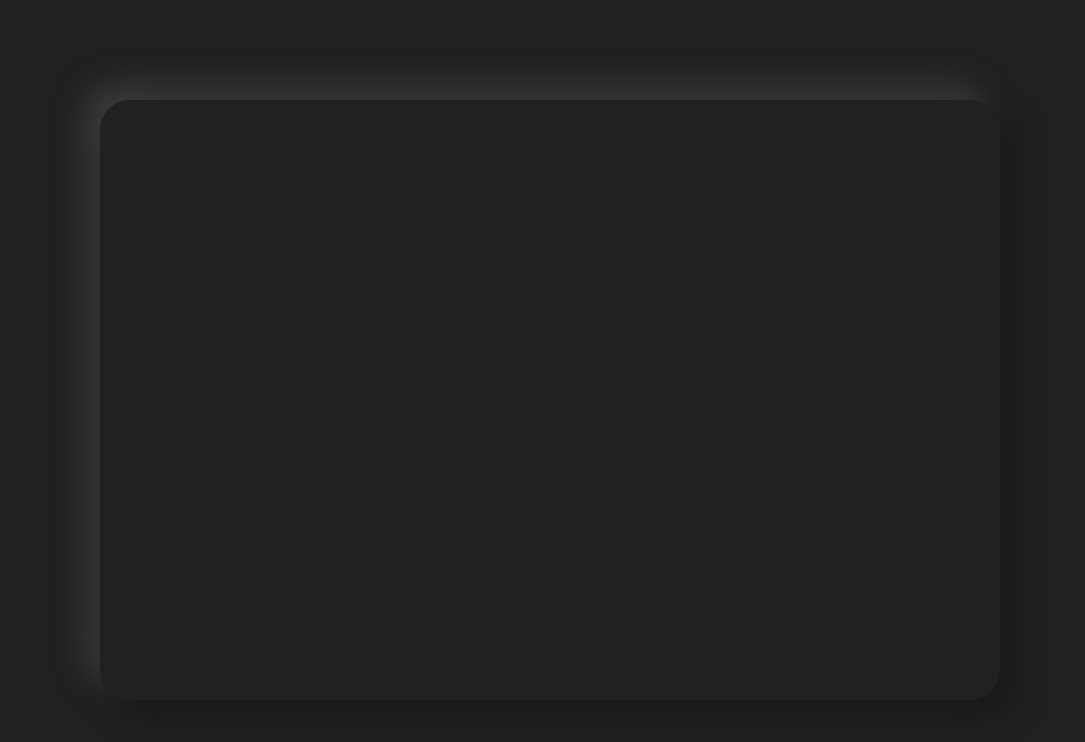
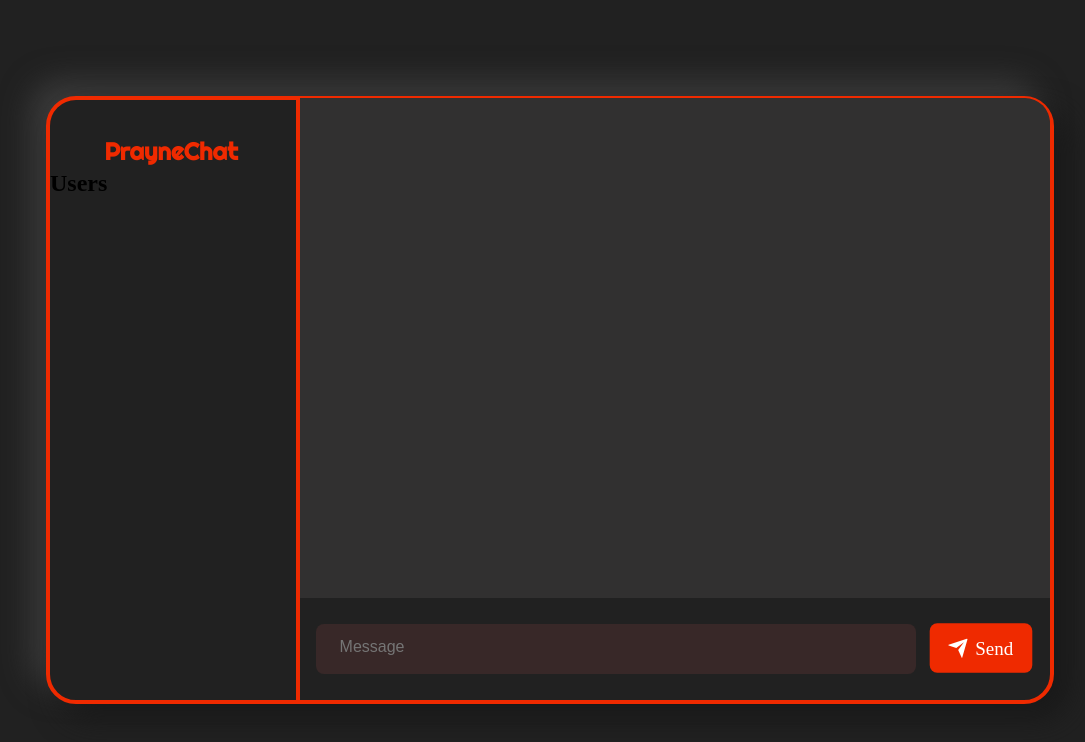
Before and after one commit to prahas23/realtime-chat-app, a website: page public/chatroom/chill.html in a window 1280 px wide. Shown: the whole page, without its empty margins (90-1175 px from the left). Drawn offline with nearby package versions, Linux system fonts and the light colour scheme; no server answers.

Commit message:
designed the entire chatroom except the sidebar

```diff
--- /dev/null
+++ b/public/chatroom/chat-style.css
@@ -0,0 +1,204 @@
+@import url('https://fonts.googleapis.com/css2?family=Righteous&display=swap');
+
+body{
+    margin: 0;
+    padding: 0;
+    background-color: #212121;
+    overflow: hidden;
+}
+
+/* Chill Room */
+
+.chill-container {
+    position: absolute;
+    top: 50%;
+    left: 50%;
+    transform: translate(-50%, -50%);
+    width: 1000px;
+    height: 600px;
+    border-radius: 30px;
+    border: 4px solid #ef2a00;
+    background: #212121;
+    box-shadow: 15px 15px 30px rgb(25, 25, 25),
+                -15px -15px 30px rgb(60, 60, 60);
+}
+
+.chill-container h1 {
+    position: relative;
+    top: 1rem;
+    left: 3.4rem;
+    display: flex;
+    width: fit-content;
+    font-family: 'Righteous', cursive;
+    color: #ef2a00;
+}
+
+.chill-sidebar {
+    position: relative;
+    width: fit-content;
+}
+
+.chill-messages {
+    position: relative;
+    height: 499.68px;
+    width: 750px;
+    border-radius: 0 25px 0 0;
+    top: -7.39rem;
+    left: 15.37rem;
+    background: #313030;
+    border-left: 4px solid #ef2a00;
+}
+
+.chill-form {
+    position: relative;
+    height: 79.1px;
+    top: -8rem;
+    left: 15.35rem;
+    border-left: 4px solid #ef2a00;
+    padding-top: 2.2rem;
+    padding-left: 1rem;
+    width: fit-content;
+}
+
+.form {
+    --width-of-input: 600px;
+    --border-height: 1px;
+    --border-before-color: rgba(221, 221, 221, 0.39);
+    --border-after-color: #ef2a00;
+    background: #de5b5b1f;
+    position: relative;
+
+    width: var(--width-of-input);
+    height: 50px;
+    border-radius: 8px;
+}
+ /* styling of Input */
+.input {
+    color: white;
+    font-size: 1rem;
+    background-color: transparent;
+    width: 100%;
+    box-sizing: border-box;
+    padding-inline: 1.5em;
+    padding-block: 0.9em;
+    border: none;
+    /* border-bottom: var(--border-height) solid var(--border-before-color); */
+}
+
+/* styling of animated border */
+.input-border {
+    position: absolute;
+    background: var(--border-after-color);
+    width: 0%;
+    height: 2px;
+    bottom: 0;
+    left: 0;
+    transition: 0.3s;
+}
+
+/* Hover on Input */
+input:hover ~ .input-border {
+    width: 100%;
+}
+
+input:focus {
+    outline: none;
+}
+/* here is code of animated border */
+input:focus ~ .input-border {
+    width: 100%;
+}
+
+.send-btn {
+    font-family: inherit;
+    font-size: 20px;
+    background: #ef2a00;
+    color: white;
+    padding: 0.7em 1em;
+    padding-left: 0.9em;
+    display: flex;
+    align-items: center;
+    border: none;
+    border-radius: 8px;
+    overflow: hidden;
+    transition: all 0.2s;
+    position: relative;
+    top: -3.2rem;
+    left: 38.2rem;
+    transform: scale(0.95);
+
+}
+
+.send-btn span {
+    display: block;
+    margin-left: 0.3em;
+    transition: all 0.3s ease-in-out;
+}
+
+.send-btn svg {
+    display: block;
+    transform-origin: center center;
+    transition: transform 0.3s ease-in-out;
+}
+
+.send-btn:hover .svg-wrapper {
+    animation: fly-1 0.6s ease-in-out infinite alternate;
+}
+
+.send-btn:hover svg {
+    transform: translateX(1.2em) rotate(45deg) scale(1.1);
+}
+
+.send-btn:hover span {
+    transform: translateX(5em);
+}
+
+.send-btn:active {
+    transform: scale(0.95);
+}
+
+@keyframes fly-1 {
+    from {
+        transform: translateY(0.1em);
+    }
+
+    to {
+        transform: translateY(-0.1em);
+    }
+}
+
+/* Study Room */
+
+.study-container {
+    position: absolute;
+    top: 50%;
+    left: 50%;
+    transform: translate(-50%, -50%);
+    width: 500px;
+    height: 500px;
+    border-radius: 30px;
+    background: #212121;
+    box-shadow: 15px 15px 30px rgb(25, 25, 25),
+                -15px -15px 30px rgb(60, 60, 60);
+}
+
+.study-container:hover {
+    border: 4px solid #ef2a00;
+    transition: 0.5s;
+}
+
+.study-container h1 {
+    position: relative;
+    top: 10rem;
+    left: 9.7rem;
+    font-family: 'Righteous', cursive;
+    color: #ef2a00;
+}
+
+.study-container h3 {
+    position: relative;
+    top: 10rem;
+    left: 11.5rem;
+    font-family: 'Righteous', cursive;
+    color: #ef2a00;
+}
--- a/public/chatroom/chill.html
+++ b/public/chatroom/chill.html
@@ -4,12 +4,43 @@
     <meta charset="UTF-8">
     <meta http-equiv="X-UA-Compatible" content="IE=edge">
     <meta name="viewport" content="width=device-width, initial-scale=1.0">
-    <link rel="stylesheet" href="../style.css" />
+    <link rel="stylesheet" href="chat-style.css" />
     <title>PrayneChat | Chill Room</title>
 </head>
 <body>
-    <div class="chill-container">
+    <section class="chill-container">
+       <header>
+           <h1>PrayneChat</h1>
+       </header>
+       <main class="chill-info">
+           <div class="chill-sidebar">
+               <i class="users-list"></i><h2> Users</h2>
+               <ul id="users"></ul>
+           </div>
+           <div class="chill-messages"></div>
+       </main>
+       <div class="chill-form">
+           <form>
+               <div class="form">
+                   <input class="input" type="text" placeholder="Message" required autocomplete="off" />
+                   <span class="input-border"></span>
+                </div>
+               <button class="send-btn">
+                    <div class="svg-wrapper-1">
+                        <div class="svg-wrapper">
+                            <svg xmlns="http://www.w3.org/2000/svg" viewBox="0 0 24 24" width="24" height="24">
+                                <path fill="none" d="M0 0h24v24H0z"></path>
+                                <path fill="currentColor" d="M1.946 9.315c-.522-.174-.527-.455.01-.634l19.087-6.362c.529-.176.832.12.684.638l-5.454 19.086c-.15.529-.455.547-.679.045L12 14l6-8-8 6-8.054-2.685z"></path>
+                            </svg>
+                        </div>
+                    </div>
+                    <span>Send</span>
+                </button>
+           </form>
+       </div>
+    </section>
 
-    </div>
+    <script src="/socket.io/socket.io.js"></script>
+    <script src="main.js"></script>
 </body>
 </html>
--- /dev/null
+++ b/public/chatroom/main.js
@@ -0,0 +1,7 @@
+const chatroomForm = document.getElementById('chill-form');
+
+const socket = io();
+
+socket.on('message', message => {
+    console.log(message);
+});
--- a/public/style.css
+++ b/public/style.css
@@ -210,75 +210,3 @@ button:active span:nth-child(1)
     transition: none;
     transition-delay: none;
 }
-
-/* Chill Room */
-
-.chill-container {
-    position: absolute;
-    top: 50%;
-    left: 50%;
-    transform: translate(-50%, -50%);
-    width: 900px;
-    height: 600px;
-    border-radius: 30px;
-    background: #212121;
-    box-shadow: 15px 15px 30px rgb(25, 25, 25),
-                -15px -15px 30px rgb(60, 60, 60);
-}
-
-.chill-container:hover {
-    border: 4px solid #ef2a00;
-    transition: 0.5s;
-}
-
-.chill-container h1 {
-    position: relative;
-    top: 10rem;
-    left: 10.5rem;
-    font-family: 'Righteous', cursive;
-    color: #ef2a00;
-}
-
-.chill-container h3 {
-    position: relative;
-    top: 10rem;
-    left: 11.5rem;
-    font-family: 'Righteous', cursive;
-    color: #ef2a00;
-}
-
-/* Study Room */
-
-.study-container {
-    position: absolute;
-    top: 50%;
-    left: 50%;
-    transform: translate(-50%, -50%);
-    width: 500px;
-    height: 500px;
-    border-radius: 30px;
-    background: #212121;
-    box-shadow: 15px 15px 30px rgb(25, 25, 25),
-                -15px -15px 30px rgb(60, 60, 60);
-}
-
-.study-container:hover {
-    border: 4px solid #ef2a00;
-    transition: 0.5s;
-}
-
-.study-container h1 {
-    position: relative;
-    top: 10rem;
-    left: 9.7rem;
-    font-family: 'Righteous', cursive;
-    color: #ef2a00;
-}
-
-.study-container h3 {
-    position: relative;
-    top: 10rem;
-    left: 11.5rem;
-    font-family: 'Righteous', cursive;
-    color: #ef2a00;
-}
```
Also changed, not shown: public/chatroom/study.html (+1 -1 lines), public/index.html (renamed from index.html, +4 -4 lines), server.js (+16 -1 lines).
